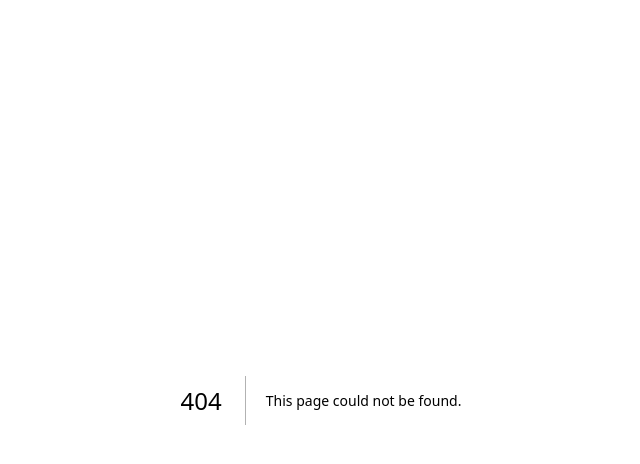
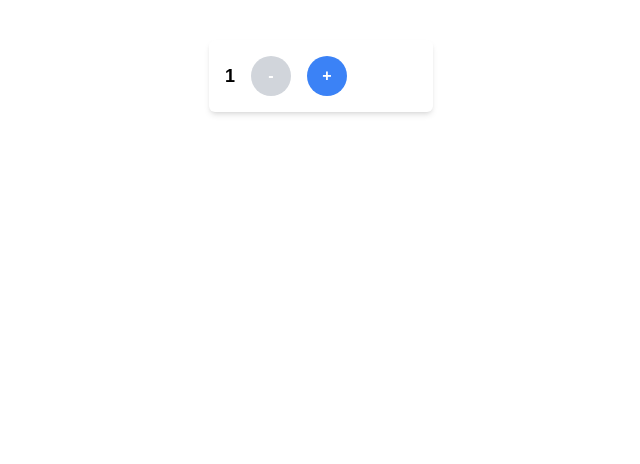
Before and after one commit to tirth-s-p/cprg306-assignments, a Next.js app: page /week-4 in a window 1280 px wide. Before the commit this address had no page. Shown: the top 464 px of the page, without its empty margins (319-959 px from the left). Built offline with nearby package versions, Linux system fonts and the light colour scheme.

Commit message:
Add files via upload

```diff
--- /dev/null
+++ b/app/week-4/new-item.js
@@ -0,0 +1,42 @@
+// app/week-4/new-item.js
+"use client";
+
+import { useState } from 'react';
+
+export default function NewItem() {
+  const [quantity, setQuantity] = useState(1);
+
+  const increment = () => {
+    if (quantity < 20) {
+      setQuantity(quantity + 1);
+    }
+  };
+
+  const decrement = () => {
+    if (quantity > 1) {
+      setQuantity(quantity - 1);
+    }
+  };
+
+  return (
+    <div className="flex justify-center items-start min-h-screen">
+      <div className="absolute top-10 bg-white shadow-md p-4 rounded-md flex items-center space-x-4 w-56">
+        <span className="text-lg font-bold text-black">{quantity}</span>
+        <button
+          onClick={decrement}
+          className="bg-blue-500 text-white font-bold py-2 px-4 rounded-full hover:bg-blue-600 disabled:bg-gray-300 w-10 h-10 flex justify-center items-center"
+          disabled={quantity === 1}
+        >
+          -
+        </button>
+        <button
+          onClick={increment}
+          className="bg-blue-500 text-white font-bold py-2 px-4 rounded-full hover:bg-blue-600 disabled:bg-gray-300 w-10 h-10 flex justify-center items-center"
+          disabled={quantity === 20}
+        >
+          +
+        </button>
+      </div>
+    </div>
+  );
+}
--- /dev/null
+++ b/app/week-4/page.js
@@ -0,0 +1,10 @@
+// app/week-4/page.js
+import NewItem from './new-item';
+
+export default function Page() {
+  return (
+    <div className="container mx-auto p-4">
+      <NewItem />
+    </div>
+  );
+}
```
